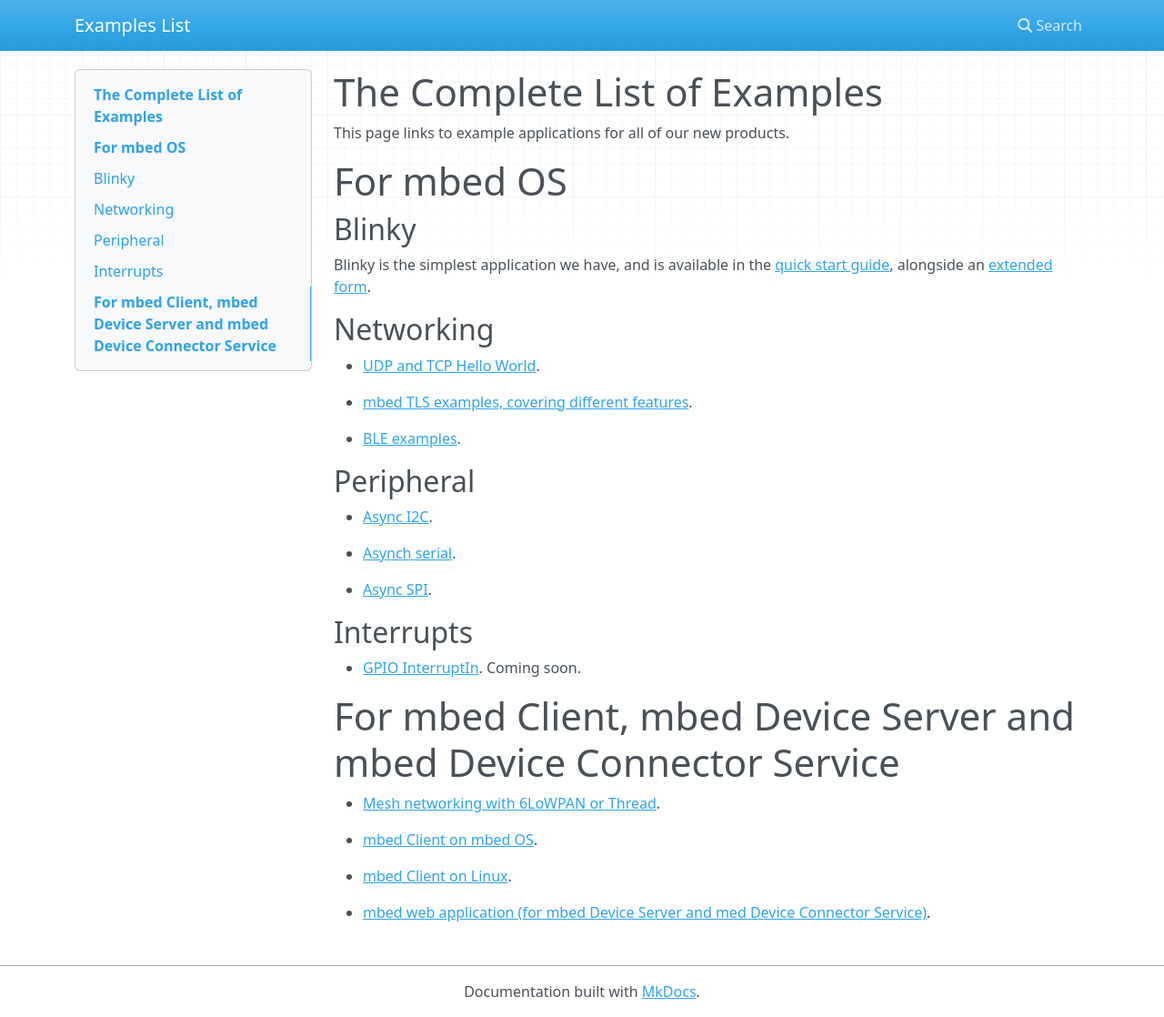
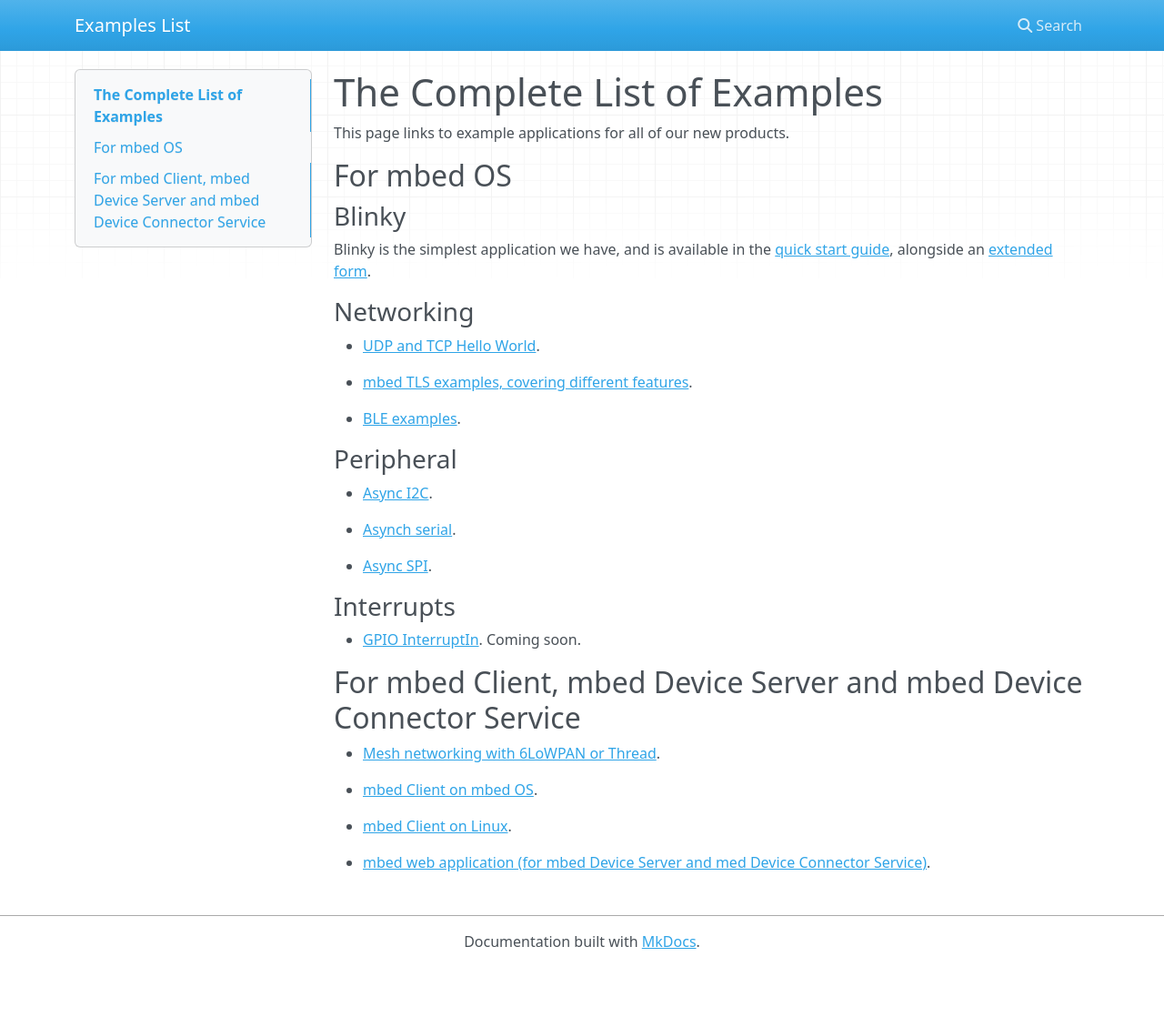
Before and after one commit to ARMmbed/Sample_List, an MkDocs documentation site: the page built from Docs/index.md, in a window 1280 px wide and 1118 px high. Shown: the whole window at 91% size. Built offline with MkDocs 1.6.1, drawn with Linux system fonts in a browser that asks for light colours; nearby versions of some CDN libraries; old or Windows-style settings are respelled for this version of MkDocs.

Commit message:
Changing levels

```diff
--- a/Docs/index.md
+++ b/Docs/index.md
@@ -2,13 +2,13 @@
 
 This page links to example applications for all of our new products.
 
-# For mbed OS
+## For mbed OS
 
-## Blinky
+### Blinky
 
 Blinky is the simplest application we have, and is available in the [quick start guide](FirstProjectmbedOS.md), alongside an [extended form](Extended_LED.md).
 
-## Networking
+### Networking
 
 * [UDP and TCP Hello World](https://github.com/ARMmbed/mbed-example-network).
 
@@ -16,7 +16,7 @@ Blinky is the simplest application we have, and is available in the [quick start
 
 * [BLE examples](https://github.com/ARMmbed/ble-examples).
 
-## Peripheral
+### Peripheral
 
 * [Async I2C](https://github.com/ARMmbed/example-asynch-i2c).
 
@@ -24,11 +24,11 @@ Blinky is the simplest application we have, and is available in the [quick start
 
 * [Async SPI](https://github.com/ARMmbed/example-asynch-spi).
 
-## Interrupts
+### Interrupts
 
 * [GPIO InterruptIn](https://github.com/ARMmbed/example-mbedos-interruptin). Coming soon.
 
-# For mbed Client, mbed Device Server and mbed Device Connector Service
+## For mbed Client, mbed Device Server and mbed Device Connector Service
 
 * [Mesh networking with 6LoWPAN or Thread](https://github.com/ARMmbed/mbed-client-example-6lowpan).
 
```
